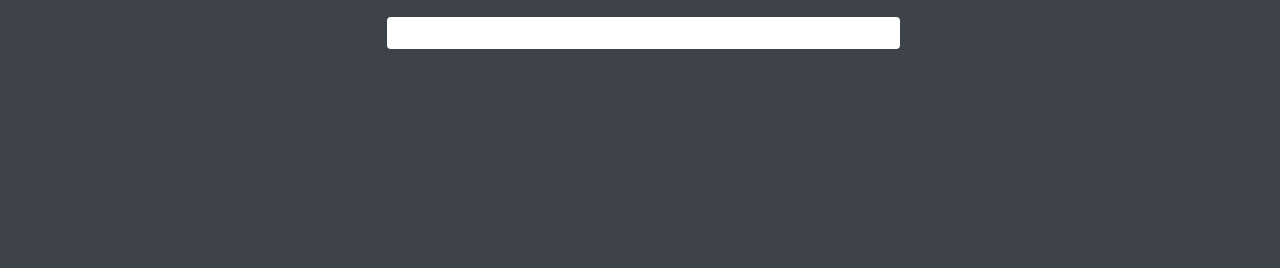
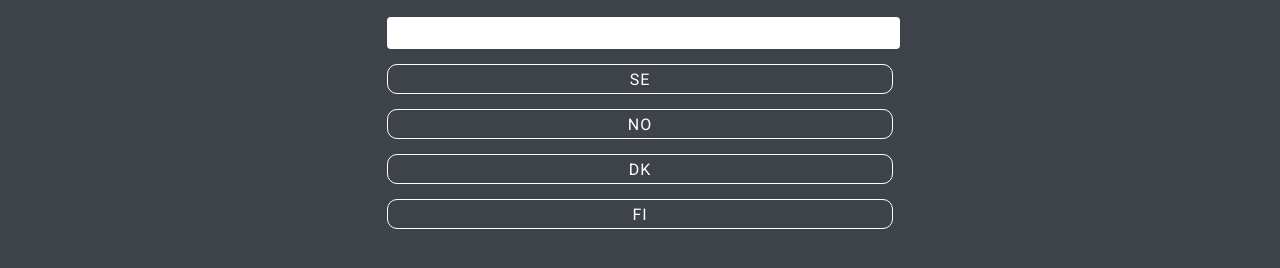
Before and after one commit to toftt/content-numbers, a plain HTML site: page index.html in a window 1280 px wide. Shown: the part 272-540 px from the top of the page. Drawn offline with nearby package versions, Linux system fonts and the light colour scheme; a web font is replaced by a local one.

Commit message:
Update index.html

```diff
--- a/index.html
+++ b/index.html
@@ -29,6 +29,12 @@
           </div>
         </div>
         <input type='text' id='search_field' autofocus='autofocus'>
+        <div class="dom_holder">
+            <button dom="se" class="domain chosen">SE</button>
+            <button dom="no" class="domain">NO</button>
+            <button dom="dk" class="domain">DK</button>
+            <button dom="fi" class="domain">FI</button>
+        </div>
       </div>
     </div>
     <div id='copy_paste'>
```
